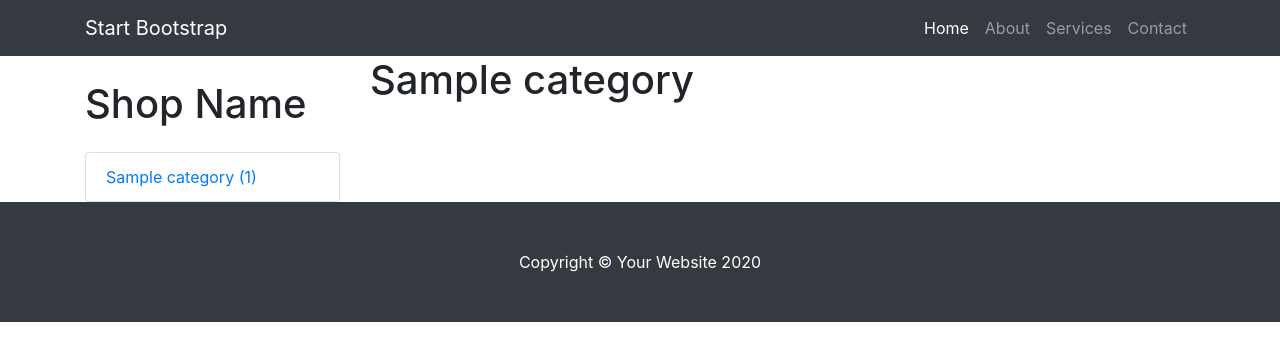
After one commit to AristokratM/Shop, a Django app: template shop/mainapp/templates/shop/category_detail.html in a window 1280 px wide. The commit adds this page. Shown: the top 361 px of the page. Run offline with Django 3.2, Linux system fonts and the light colour scheme; the template is opened without the code that fills it: most values are stand-ins (such as "Sample title", 1, 10 or a date in 2020); parts of the project's set-up code (start-up, migrations or seed data) failed here and were passed over.

Commit message:
Category endpoint

```diff
--- a/shop/mainapp/templates/shop/base.html
+++ b/shop/mainapp/templates/shop/base.html
@@ -62,7 +62,7 @@
         <h1 class="my-4">Shop Name</h1>
         <div class="list-group">
           {% for category in categories %}
-          <a href="#" class="list-group-item">{{category.name}} ({{category.count}})</a>
+          <a href="{{ category.url }}" class="list-group-item">{{category.name}} ({{category.count}})</a>
           {% endfor %}
         </div>
 
--- /dev/null
+++ b/shop/mainapp/templates/shop/category_detail.html
@@ -0,0 +1,4 @@
+{% extends 'shop/base.html' %}
+{% block content %}
+<h1>{{category.name}}</h1>
+{% endblock content %}
--- a/shop/mainapp/urls.py
+++ b/shop/mainapp/urls.py
@@ -1,7 +1,8 @@
 from django.urls import path
-from .views import test_view, ProductDetailView
+from .views import test_view, ProductDetailView, CategoryDetailView
 
 urlpatterns = [
     path('', test_view, name="base"),
-    path('products/<str:ct_model>/<str:slug>/', ProductDetailView.as_view(), name='product_detail')
+    path('products/<str:ct_model>/<str:slug>/', ProductDetailView.as_view(), name='product_detail'),
+    path('category/<str:slug>', CategoryDetailView.as_view(), name='category_detail')
 ]
```
Also changed, not shown: shop/mainapp/models.py (+9 -3 lines), shop/mainapp/views.py (+9 -0 lines).
